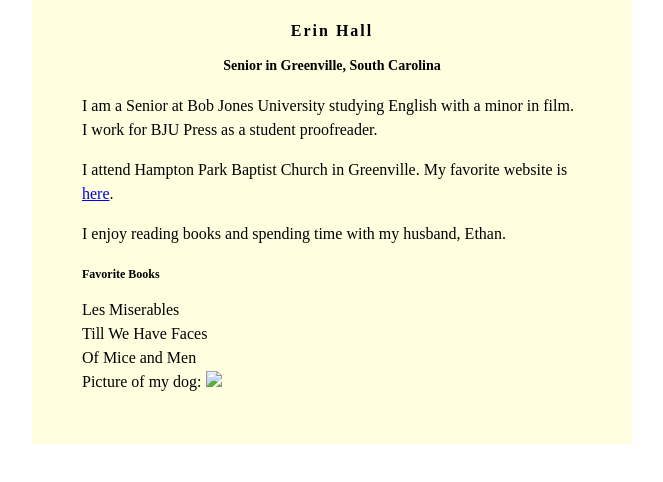
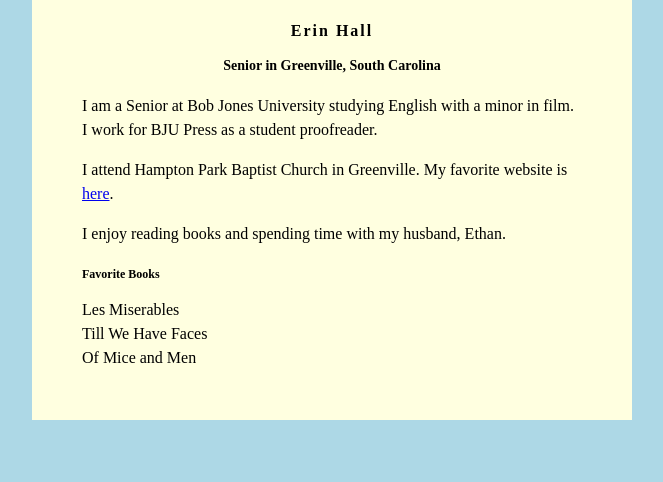
Before and after one commit to edelt522/edelt522.github.io, a plain HTML site: page index.html in a window 1280 px wide. Shown: the whole page, without its empty margins (308-971 px from the left). Drawn offline with Linux system fonts and the light colour scheme.

Commit message:
Update index.html

```diff
--- a/index.html
+++ b/index.html
@@ -2,7 +2,7 @@
 <head>
 <style>
 body {
-    background: Mustard;
+    background: LightBlue;
     font-family: Times New Roman;
 }
 #content {
@@ -46,9 +46,7 @@ h3 {
         Les Miserables<br />
         Till We Have Faces<br />
         Of Mice and Men<br />
-        Picture of my dog:
 
-        <img src="C:\Users\ering\Downloads\IMG_4473.jpg" />
     </div>
 </body>
 </html>
```
